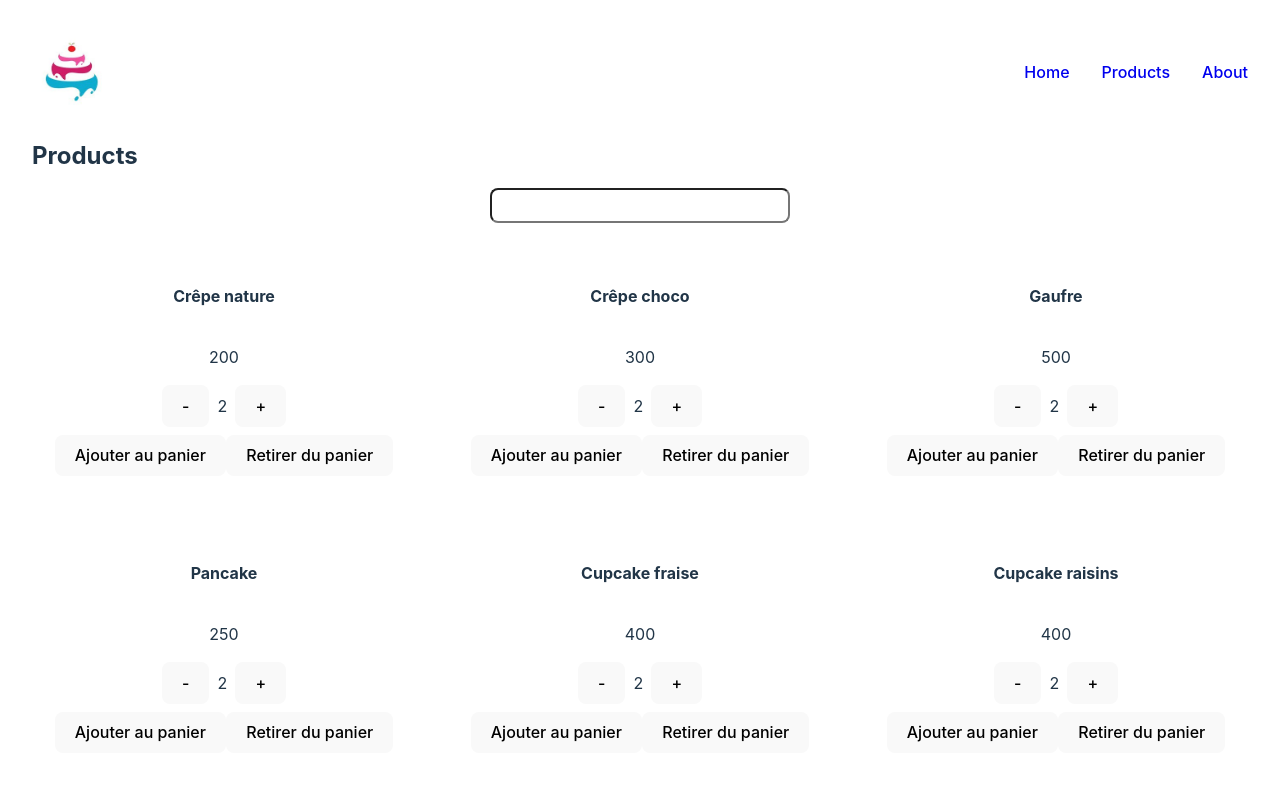
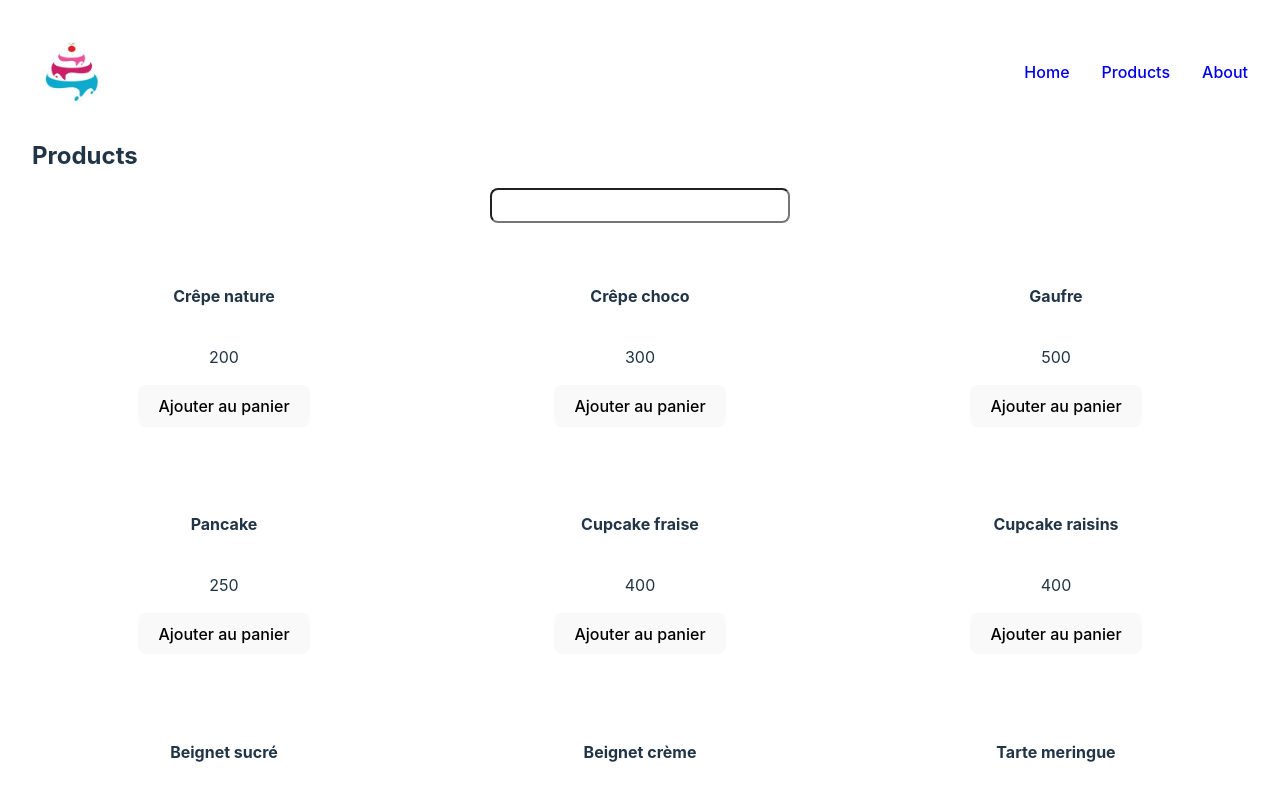
Before and after one commit to dcmbassi/decadent-desserts, a React (Vite) app: page /products in a window 1280 px wide. Shown: the top 800 px of the page. Built offline with nearby package versions, Linux system fonts and the light colour scheme.

Commit message:
fix: Set up card action event listeners

```diff
--- a/src/components/ProductCard.tsx
+++ b/src/components/ProductCard.tsx
@@ -1,3 +1,4 @@
+import { useCart } from "../context/CartContext"
 import { Product } from "../data/products"
 
 type CardProps = {
@@ -5,6 +6,8 @@ type CardProps = {
 }
 
 const ProductCard = ({ product }: CardProps) => {
+    const {getItemQuantity, increaseItemQuantity, decreaseItemQuantity, removeItem} = useCart()
+    const quantity = getItemQuantity(product.id)
     return (
         <div className="productCard">
             <div className="cardInfo">
@@ -12,14 +15,14 @@ const ProductCard = ({ product }: CardProps) => {
                 <p>{product.price}</p>
             </div>
             <div className="cardActions">
-                <div className="cartManip">
-                    <button className="cartQuantity">-</button>
-                    <div>2</div>
-                    <button className="cartQuantity">+</button>
-                </div>
+                {!!quantity && <div className="cartManip">
+                    <button className="cartQuantity" onClick={() => decreaseItemQuantity(product.id)}>-</button>
+                    <div>{quantity}</div>
+                    <button className="cartQuantity" onClick={() => increaseItemQuantity(product.id)}>+</button>
+                </div>}
                 <div className="cardMainAction">
-                    <button className="cardMainAction">Ajouter au panier</button>
-                    <button className="cardMainAction">Retirer du panier</button>
+                    {!!!quantity && <button className="cardMainAction" onClick={() => increaseItemQuantity(product.id)}>Ajouter au panier</button>}
+                    {!!quantity && <button className="cardMainAction" onClick={() => removeItem(product.id)}>Retirer du panier</button>}
                 </div>
             </div>
         </div>
```
